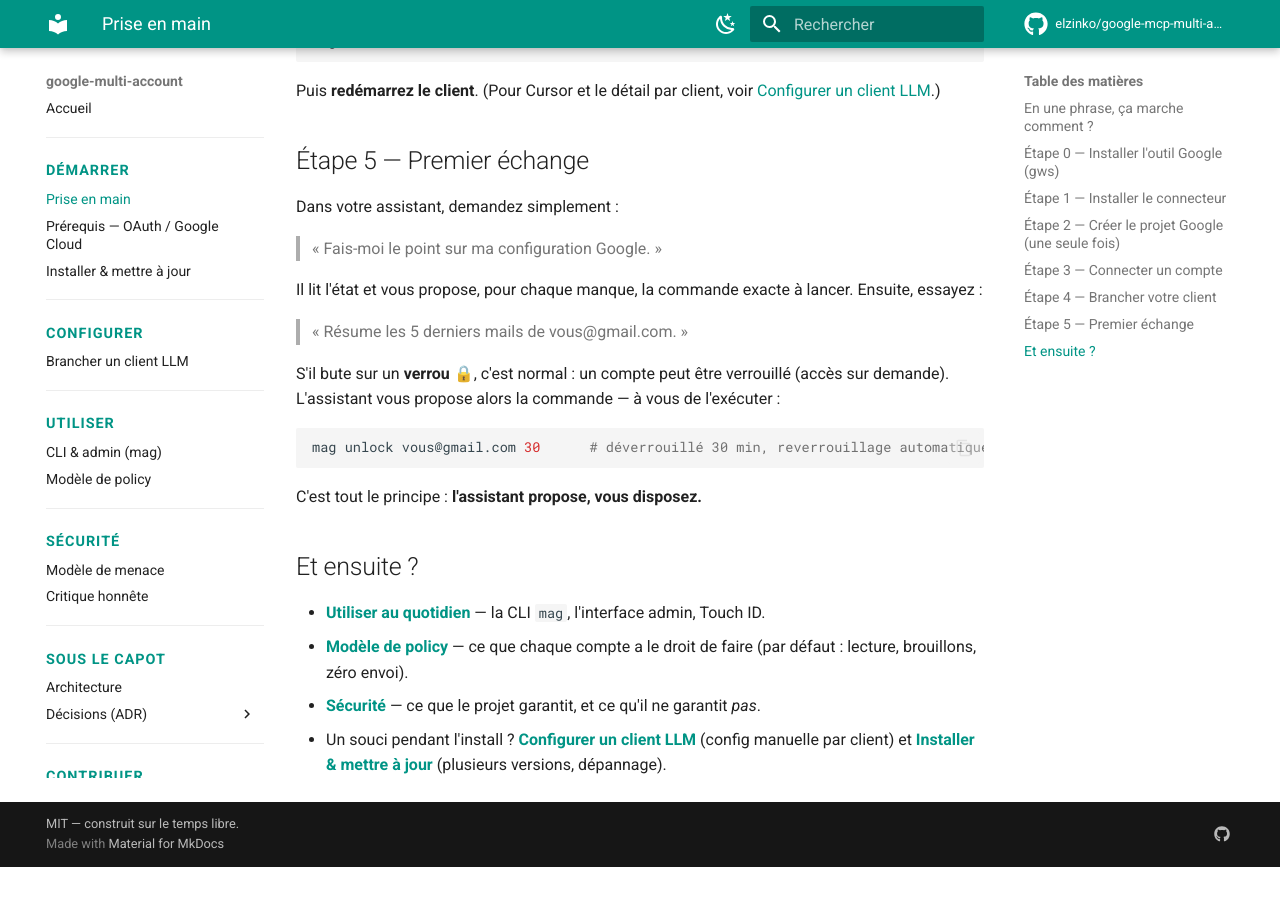
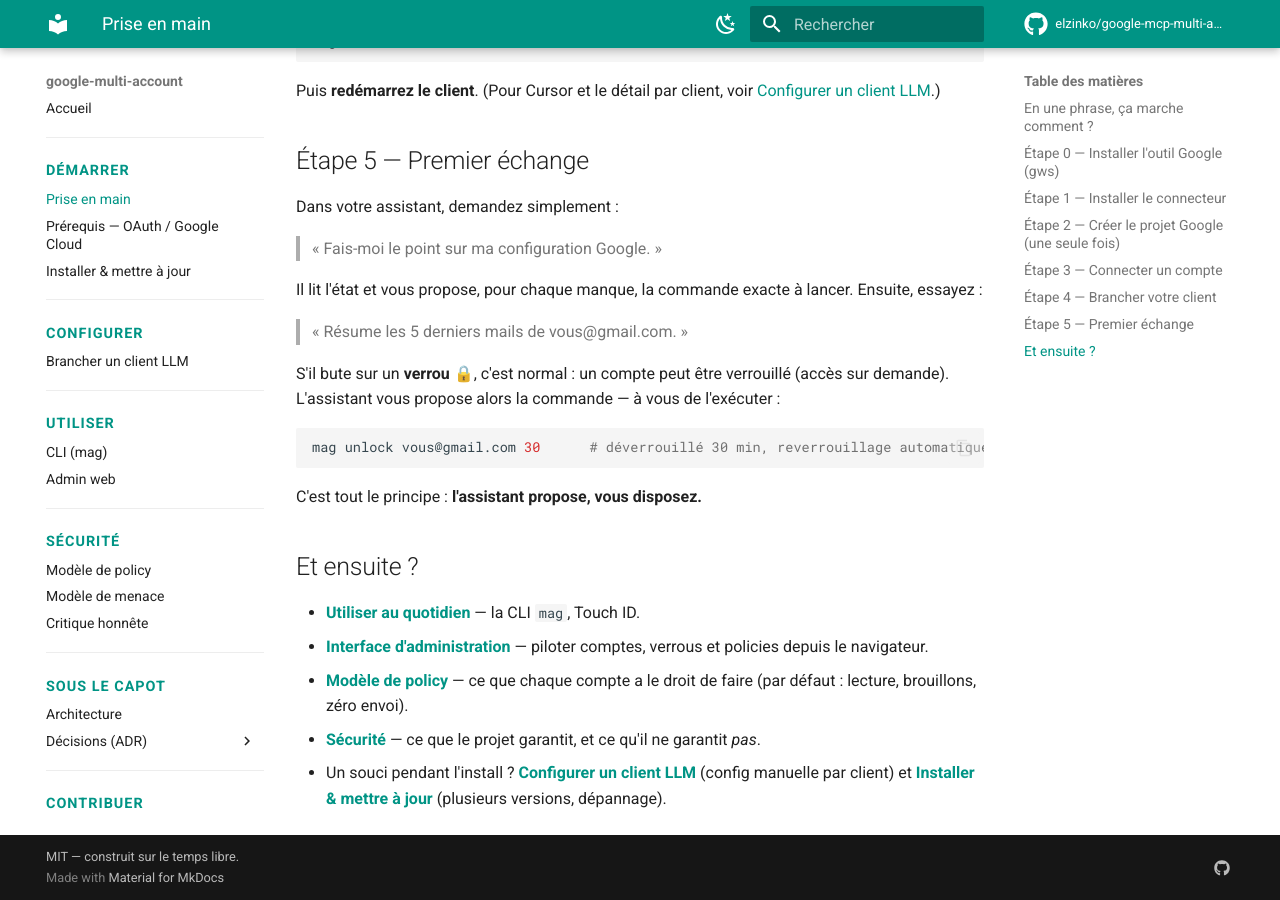
Before and after one commit to elzinko/google-mcp-multi-account, an MkDocs documentation site: the page built from docs/demarrer.md, in a window 1280 px wide and 900 px high, scrolled down 1891 px. Built offline with MkDocs 1.6.1 and Material for MkDocs 9.7.7, drawn with Linux system fonts in a browser that asks for light colours; comment, search, counter and statistics services are not loaded; before the commit the page ends 2758 px from its top, so only the background shows below that.

Commit message:
docs(nav): déplacer Modèle de policy sous Sécurité, séparer CLI et Admin web
- mkdocs.yml : "Modèle de policy" quitte Utiliser pour Sécurité (avant
  Modèle de menace) — c'est un doc de contrôle d'accès, pas un how-to.
- mkdocs.yml : "CLI & admin (mag)" devient deux entrées, "CLI (mag)" et
  "Admin web", chacune sur sa propre page.
- docs/admin.md (nouveau) : section "Interface d'admin web" extraite de
  usage.md, avec titre H1 et intro dédiés.
- docs/usage.md : section admin retirée (déplacée), intro mise à jour.
- docs/demarrer.md : lien "Et ensuite ?" mis à jour (l'interface admin
  a sa propre entrée, plus seulement mentionnée sous usage.md).

```diff
--- a/docs/demarrer.md
+++ b/docs/demarrer.md
@@ -102,7 +102,8 @@ C'est tout le principe : **l'assistant propose, vous disposez.**
 
 ## Et ensuite ?
 
-- **[Utiliser au quotidien](usage.md)** — la CLI `mag`, l'interface admin, Touch ID.
+- **[Utiliser au quotidien](usage.md)** — la CLI `mag`, Touch ID.
+- **[Interface d'administration](admin.md)** — piloter comptes, verrous et policies depuis le navigateur.
 - **[Modèle de policy](policies.md)** — ce que chaque compte a le droit de faire (par défaut : lecture, brouillons, zéro envoi).
 - **[Sécurité](threat-model.md)** — ce que le projet garantit, et ce qu'il ne garantit *pas*.
 - Un souci pendant l'install ? **[Configurer un client LLM](configurer-client.md)** (config manuelle par client) et **[Installer & mettre à jour](mcp-setup.md)** (plusieurs versions, dépannage).
--- a/mkdocs.yml
+++ b/mkdocs.yml
@@ -81,9 +81,10 @@ nav:
   - Configurer:
       - Brancher un client LLM: configurer-client.md
   - Utiliser:
-      - CLI & admin (mag): usage.md
+      - CLI (mag): usage.md
+      - Admin web: admin.md
+  - Sécurité:
       - Modèle de policy: policies.md
-  - Sécurité:
       - Modèle de menace: threat-model.md
       - Critique honnête: critique.md
   - Sous le capot:
```
Also changed, not shown: docs/admin.md (added, +33 -0 lines), docs/usage.md (+3 -34 lines).
